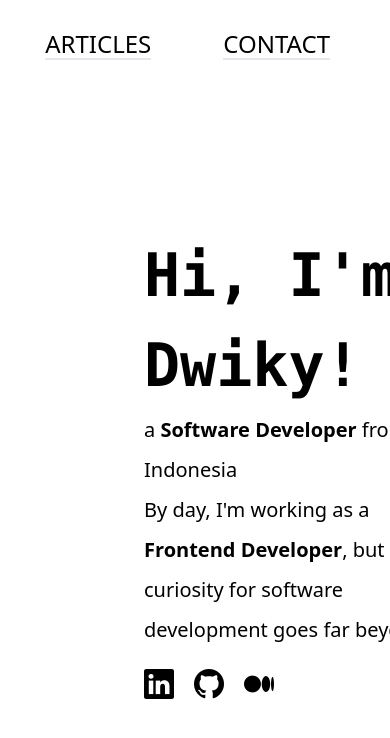
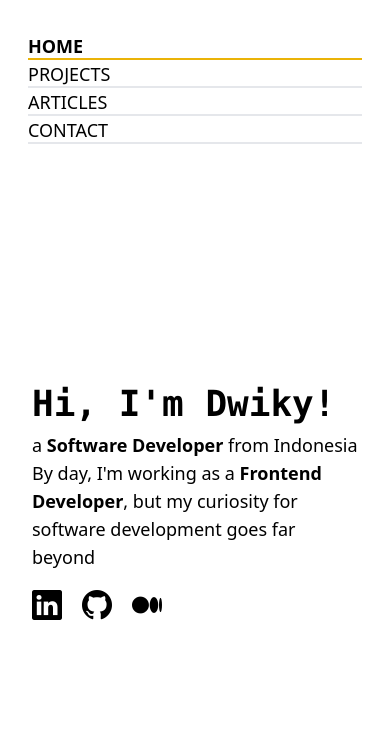
Before and after one commit to mdwikycahyo/Alami-Technical-Assesment, a React (Vite) app: page /#/ in a window 390 px wide. Shown: the top 738 px of the page. Built offline with nearby package versions, Linux system fonts and the light colour scheme.

Commit message:
responsive design

```diff
--- a/src/components/Article.tsx
+++ b/src/components/Article.tsx
@@ -1,4 +1,4 @@
-import React from 'react';
+import React from "react";
 
 interface ArticleProps {
   data: {
@@ -15,32 +15,36 @@ const Article: React.FC<ArticleProps> = ({ data }) => {
   return (
     <>
       {data.articles.map((article, index) => (
-        <div key={index} className="flex justify-between my-14">
+        <div key={index} className="md:flex justify-between my-14">
           <div className="w-10/12">
             <div className="flex items-center">
-              <div className="w-36 h-0.5 bg-black" />
-              <h1 className="text-xl mx-6 font-mono">{article.date}</h1>
+              <div className="w-8 md:w-36 h-0.5 bg-black" />
+              <h1 className="text-base md:text-xl mx-2 md:mx-6 font-mono">
+                {article.date}
+              </h1>
             </div>
             <div className="flex justify-between">
-              <div className="ml-[167px]">
-                <h1 className="text-3xl leading-relaxed font-bold font-mono">
+              <div className="ml-10 md:ml-[167px]">
+                <h1 className="text-xl md:text-3xl md:my-3 font-bold font-mono">
                   {article.name}
                 </h1>
-                <p className="leading-10 font-[Helvetica Neue] font-normal antialiased text-xl">
+                <p className="leading-8 md:leading-10 font-[Helvetica Neue] font-normal antialiased text-base md:text-xl">
                   {article.description}
                 </p>
               </div>
             </div>
           </div>
-          <div className="w-1/4 flex items-center justify-center">
+          <div className="ml-10 md:w-1/4 flex md:items-center md:justify-center">
             <div
               className="flex items-center justify-center cursor-pointer hover:font-bold"
               onClick={() => {
-                window.open(article.url, '_blank');
+                window.open(article.url, "_blank");
               }}
             >
-              <div className="bg-[#D9D9D9] rounded-full w-[50px] h-[50px]" />
-              <p className="-ml-[25px] mr-2 font-mono">Read More</p>
+              <div className="bg-[#D9D9D9] rounded-full w-[40px] h-[40px] md:w-[50px] md:h-[50px]" />
+              <p className="-ml-[25px] mr-2 font-mono text-sm md:text-lg">
+                Read More
+              </p>
               <i className="bi bi-arrow-right text-yellow-500 text-3xl" />
             </div>
           </div>
--- a/src/components/Home.tsx
+++ b/src/components/Home.tsx
@@ -1,4 +1,3 @@
-/* eslint-disable react/no-unescaped-entities */
 import React from "react";
 
 interface HomeProps {
@@ -13,11 +12,11 @@ interface HomeProps {
 const Home: React.FC<HomeProps> = ({ data }) => {
   return (
     <div>
-      <h1 className="text-6xl font-bold leading-normal font-mono">
+      <h1 className="text-4xl md:text-6xl font-bold leading-normal font-mono">
         Hi, I'm {data.username}!
       </h1>
       <p
-        className="leading-10 text-xl"
+        className="md:leading-10 text-lg md:text-xl"
         dangerouslySetInnerHTML={{ __html: data.summary }}
       />
       <div className="mt-4">
--- a/src/components/Navbar.tsx
+++ b/src/components/Navbar.tsx
@@ -7,13 +7,13 @@ interface NavbarProps {
 
 const Navbar: React.FC<NavbarProps> = ({ selectedNav, onChangeNav }) => {
   return (
-    <nav id="navbar" className="flex justify-end">
-      <ul className="flex space-x-2">
+    <nav id="navbar" className="flex flex-col md:flex-row md:justify-end">
+      <ul className="flex flex-col md:flex-row md:space-x-2">
         <li>
           <div
             onClick={() => onChangeNav("home")}
-            className={`font-roboto mx-8 text-2xl relative group ${
-              selectedNav === "home" ? "font-bold" : "hover:font-bold"
+            className={`font-roboto mx-4 md:mx-8 text-lg md:text-2xl relative group ${
+              selectedNav === "home" ? "font-bold" : "md:hover:font-bold"
             } duration-300 cursor-pointer`}
           >
             HOME
@@ -21,16 +21,16 @@ const Navbar: React.FC<NavbarProps> = ({ selectedNav, onChangeNav }) => {
               className={`absolute inset-x-0 bottom-0 h-1 bg-transparent border-b-2 ${
                 selectedNav === "home"
                   ? "border-yellow-500"
-                  : "group-hover:border-yellow-500"
-              } group-hover:border-yellow-500 transition-all duration-300`}
+                  : "md:group-hover:border-yellow-500"
+              } transition-all duration-300`}
             ></span>
           </div>
         </li>
         <li>
           <div
             onClick={() => onChangeNav("projects")}
-            className={`font-roboto mx-8 text-2xl relative group ${
-              selectedNav === "projects" ? "font-bold" : "hover:font-bold"
+            className={`font-roboto mx-4 md:mx-8 text-lg md:text-2xl relative group ${
+              selectedNav === "projects" ? "font-bold" : "md:hover:font-bold"
             }  duration-300 cursor-pointer`}
           >
             PROJECTS
@@ -38,7 +38,7 @@ const Navbar: React.FC<NavbarProps> = ({ selectedNav, onChangeNav }) => {
               className={`absolute inset-x-0 bottom-0 h-1 bg-transparent border-b-2 ${
                 selectedNav === "projects"
                   ? "border-yellow-500"
-                  : "group-hover:border-yellow-500"
+                  : "md:group-hover:border-yellow-500"
               }  transition-all duration-300`}
             ></span>
           </div>
@@ -46,8 +46,8 @@ const Navbar: React.FC<NavbarProps> = ({ selectedNav, onChangeNav }) => {
         <li>
           <div
             onClick={() => onChangeNav("articles")}
-            className={`font-roboto mx-8 text-2xl relative group ${
-              selectedNav === "articles" ? "font-bold" : "hover:font-bold"
+            className={`font-roboto mx-4 md:mx-8 text-lg md:text-2xl relative group ${
+              selectedNav === "articles" ? "font-bold" : "md:hover:font-bold"
             }  duration-300 cursor-pointer`}
           >
             ARTICLES
@@ -55,7 +55,7 @@ const Navbar: React.FC<NavbarProps> = ({ selectedNav, onChangeNav }) => {
               className={`absolute inset-x-0 bottom-0 h-1 bg-transparent border-b-2 ${
                 selectedNav === "articles"
                   ? "border-yellow-500"
-                  : "group-hover:border-yellow-500"
+                  : "md:group-hover:border-yellow-500"
               }  transition-all duration-300`}
             ></span>
           </div>
@@ -63,8 +63,8 @@ const Navbar: React.FC<NavbarProps> = ({ selectedNav, onChangeNav }) => {
         <li>
           <div
             onClick={() => onChangeNav("contact")}
-            className={`font-roboto mx-8 text-2xl relative group ${
-              selectedNav === "contact" ? "font-bold" : "hover:font-bold"
+            className={`font-roboto mx-4 md:mx-8 text-lg md:text-2xl relative group ${
+              selectedNav === "contact" ? "font-bold" : "md:hover:font-bold"
             }  duration-300 cursor-pointer`}
           >
             CONTACT
@@ -72,7 +72,7 @@ const Navbar: React.FC<NavbarProps> = ({ selectedNav, onChangeNav }) => {
               className={`absolute inset-x-0 bottom-0 h-1 bg-transparent border-b-2 ${
                 selectedNav === "contact"
                   ? "border-yellow-500"
-                  : "group-hover:border-yellow-500"
+                  : "md:group-hover:border-yellow-500"
               }  transition-all duration-300`}
             ></span>
           </div>
--- a/src/components/Project.tsx
+++ b/src/components/Project.tsx
@@ -15,32 +15,36 @@ interface ProjectProps {
 
 const Project: React.FC<ProjectProps> = ({ data }) => {
   return data.projects.map((project, index) => (
-    <div key={index} className="flex justify-between my-10">
+    <div key={index} className="md:flex justify-between my-10">
       <div className="w-10/12">
         <div className="flex items-center">
-          <div className="w-36 h-0.5 bg-black" />
-          <h1 className="text-xl mx-6 font-mono">{project.year}</h1>
-          <h1 className="text-3xl font-bold font-mono">{project.name}</h1>
+          <div className="w-8 md:w-36 h-0.5 bg-black" />
+          <h1 className="text-base md:text-xl mx-2 md:mx-6 font-mono">
+            {project.year}
+          </h1>
+          <h1 className="text-xl md:text-3xl font-bold font-mono">
+            {project.name}
+          </h1>
         </div>
         <div className="flex justify-between">
-          <div className="ml-60">
-            <p className="leading-10 font-[Helvetica Neue] font-normal antialiased text-xl">
+          <div className="ml-10 md:ml-60">
+            <p className="leading-8 md:leading-10 font-[Helvetica Neue] font-normal antialiased text-base md:text-xl">
               {project.description}
             </p>
-            <p className="leading-10 text-lg font-extralight">
+            <p className="leading-8 md:leading-10 text-sm md:text-lg font-extralight">
               {project.techStacks}
             </p>
           </div>
         </div>
       </div>
-      <div className="w-1/4 flex items-center justify-center">
+      <div className="ml-10 md:w-1/4 flex md:items-center md:justify-center">
         {project.name === "WhatsApp Chatbot" ? (
           <Link
             className="flex items-center justify-center cursor-pointer hover:font-bold"
             to="/project/wa-chatbot"
           >
-            <div className="bg-[#D9D9D9] rounded-full w-[50px] h-[50px]" />
-            <p className="-ml-[25px] mr-2 font-mono">View Details</p>
+            <div className="bg-[#D9D9D9] rounded-full w-[40px] h-[40px] md:w-[50px] md:h-[50px]" />
+            <p className="-ml-[25px] mr-2 font-mono text-sm md:text-lg">View Details</p>
             <i className="bi bi-arrow-right text-yellow-500 text-3xl" />
           </Link>
         ) : (
@@ -50,8 +54,8 @@ const Project: React.FC<ProjectProps> = ({ data }) => {
               window.open(project.url, "_blank");
             }}
           >
-            <div className="bg-[#D9D9D9] rounded-full w-[50px] h-[50px]" />
-            <p className="-ml-[25px] mr-2 font-mono">Visit Website</p>
+            <div className="bg-[#D9D9D9] rounded-full w-[40px] h-[40px] md:w-[50px] md:h-[50px]" />
+            <p className="-ml-[25px] mr-2 font-mono text-sm md:text-lg">Visit Website</p>
             <i className="bi bi-arrow-right text-yellow-500 text-3xl" />
           </div>
         )}
--- a/src/pages/Home.tsx
+++ b/src/pages/Home.tsx
@@ -23,10 +23,19 @@ const Root: React.FC = () => {
   };
 
   useEffect(() => {
+    const getThreshold = () => {
+      // You can customize these values based on your design and preferences
+      const desktopThreshold = 0.5;
+      const mobileThreshold = 0.7;
+
+      // You might need to adjust the width condition based on your specific breakpoints
+      return window.innerWidth > 768 ? desktopThreshold : mobileThreshold;
+    };
+
     const options = {
       root: null,
       rootMargin: "0px",
-      threshold: 0.5,
+      threshold: getThreshold(),
     };
 
     const callback: IntersectionObserverCallback = (entries) => {
@@ -38,6 +47,7 @@ const Root: React.FC = () => {
     };
 
     const observer = new IntersectionObserver(callback, options);
+    // console.log(selectedNav);
 
     if (homeRef.current) {
       observer.observe(homeRef.current);
@@ -70,14 +80,14 @@ const Root: React.FC = () => {
 
   return (
     <div className="flex flex-col h-screen relative overflow-y-auto">
-        <div className="p-7 sticky top-0">
+      <div className="p-3 mt-5 md:m-0 md:p-7 sticky top-0">
         <Navbar selectedNav={selectedNav} onChangeNav={onChangeNav} />
       </div>
       <div id="container" className="flex-1 overflow-y-auto">
         <div
           ref={homeRef}
           id="home"
-            className="ml-36 w-3/4 h-full flex items-center"
+          className="mx-8 md:ml-36 md:w-3/4 h-full flex items-center"
         >
           <Home data={data} />
         </div>
```
Also changed, not shown: src/components/Contact.tsx (+16 -15 lines), 15 other files (tests, documents, lock files or other folders). Lines whose indentation alone changed are shown as unchanged.
